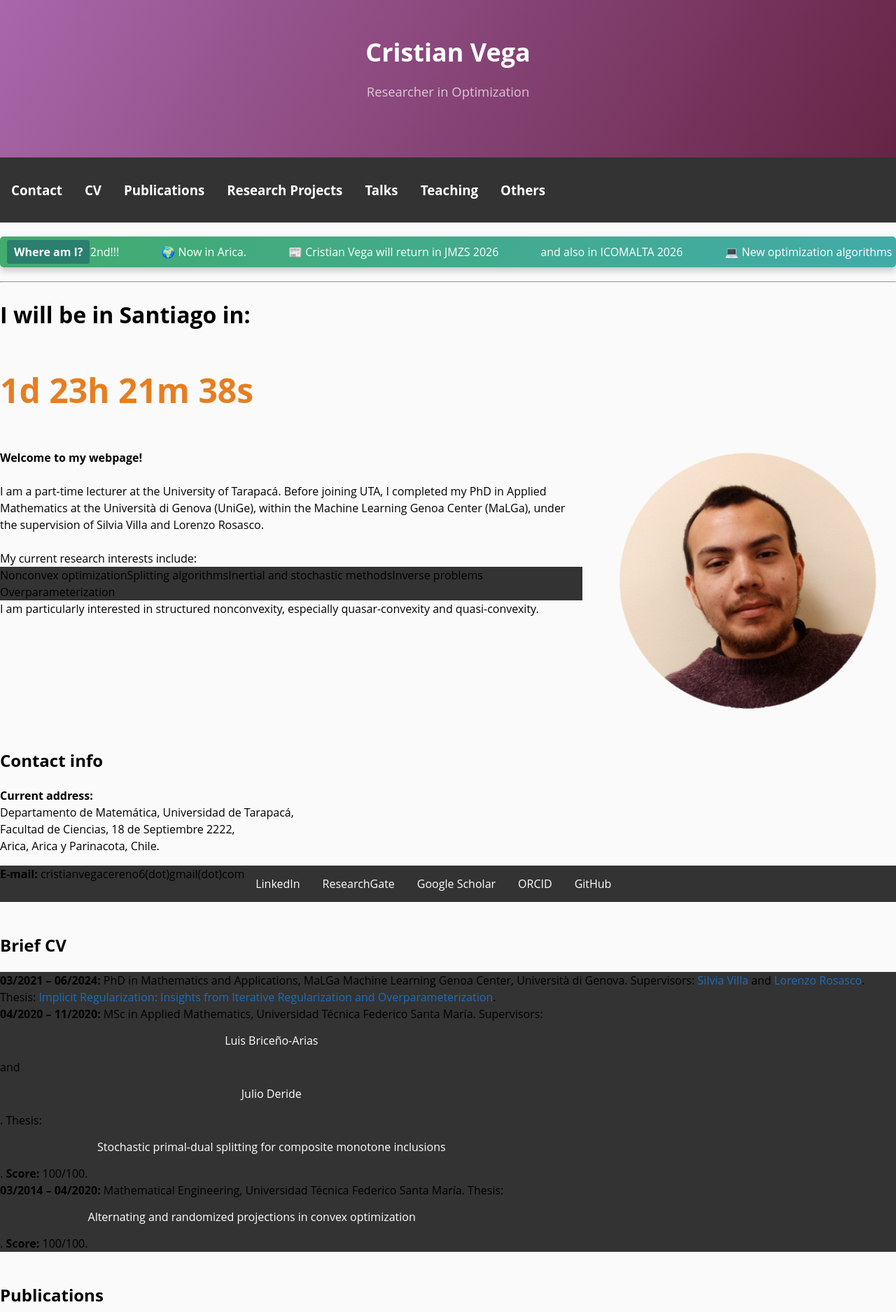
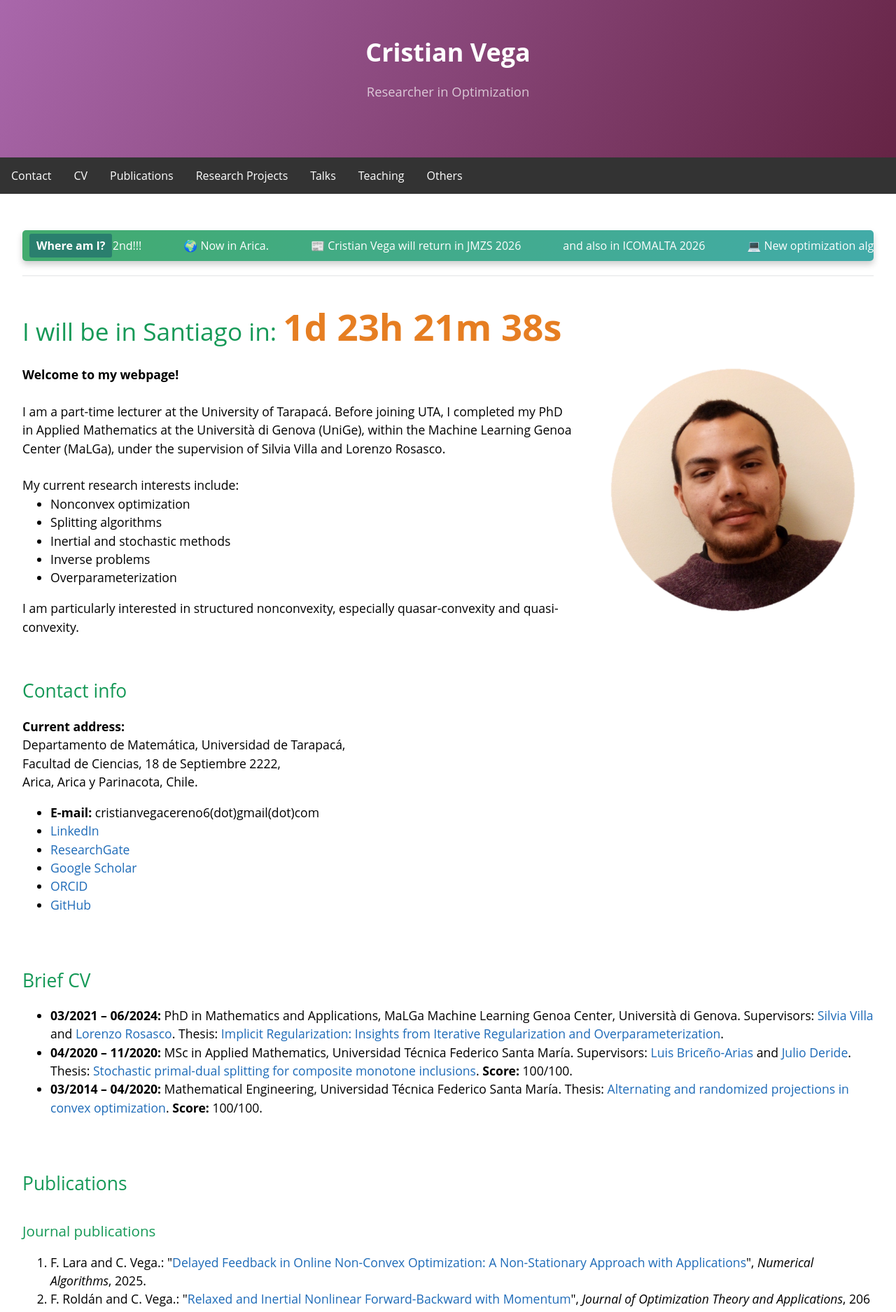
Before and after one commit to cristianvega1995/cristianvega1995.github.io, a Jekyll site: the page index.html, which Jekyll copies as it is, in a window 1280 px wide. Shown: the top 1875 px of the page at 70% size. Built offline with Jekyll 4.4.1, drawn with Linux system fonts in a browser that asks for light colours.

Commit message:
Update index.html

```diff
--- a/index.html
+++ b/index.html
@@ -52,28 +52,16 @@
             margin-left: 1rem;
         }
         @media screen and (min-width: 86em) {
-            .btn {
-                padding: 0.75rem 1rem;
-            }
+            .btn { padding: 0.75rem 1rem; }
         }
         @media screen and (min-width: 42em) and (max-width: 86em) {
-            .btn {
-                padding: 0.6rem 0.9rem;
-                font-size: 0.9rem;
-            }
+            .btn { padding: 0.6rem 0.9rem; font-size: 0.9rem; }
         }
         @media screen and (max-width: 42em) {
-            .btn {
-                display: block;
-                width: 100%;
-                padding: 0.75rem;
-                font-size: 0.9rem;
+            .btn { display: block; width: 100%; padding: 0.75rem; font-size: 0.9rem; }
+            .btn + .btn { margin-top: 1rem; margin-left: 0; }
         }
-            .btn + .btn {
-                margin-top: 1rem;
-                margin-left: 0;
-            }
-        }
+
         .page-header {
             color: #fff;
             text-align: center;
@@ -82,62 +70,63 @@
             padding: 5rem 6rem;
         }
         @media screen and (min-width: 86em) {
-            .page-header {
-                padding: 5rem 6rem;
-            }
+            .page-header { padding: 5rem 6rem; }
         }
         @media screen and (min-width: 42em) and (max-width: 86em) {
-            .page-header {
-                padding: 3rem 4rem;
-            }
+            .page-header { padding: 3rem 4rem; }
         }
         @media screen and (max-width: 42em) {
-            .page-header {
-                padding: 2rem 1rem;
+            .page-header { padding: 2rem 1rem; }
         }
-        }
+
         .project-name {
             margin-top: 0;
             margin-bottom: 0.1rem;
             font-size: 3.25rem;
             font-weight: 700;
         }
-        @media screen and (min-width: 86em) {
-            .project-name {
-                font-size: 3.25rem;
-            }
-        }
-        @media screen and (min-width: 42em) and (max-width: 86em) {
-            .project-name {
-                font-size: 2.25rem;
-            }
-        }
-        @media screen and (max-width: 42em) {
-            .project-name {
-                font-size: 1.75rem;
-            }
-        }
+        @media screen and (min-width: 86em) { .project-name { font-size: 3.25rem; } }
+        @media screen and (min-width: 42em) and (max-width: 86em) { .project-name { font-size: 2.25rem; } }
+        @media screen and (max-width: 42em) { .project-name { font-size: 1.75rem; } }
+
         .project-tagline {
             margin-bottom: 2rem;
             font-weight: normal;
             opacity: 0.7;
             font-size: 1.25rem;
         }
-        @media screen and (min-width: 86em) {
-            .project-tagline {
-                font-size: 1.25rem;
+        @media screen and (min-width: 86em) { .project-tagline { font-size: 1.25rem; } }
+        @media screen and (min-width: 42em) and (max-width: 86em) { .project-tagline { font-size: 1.15rem; } }
+        @media screen and (max-width: 42em) { .project-tagline { font-size: 1rem; } }
+
+        /* ===== FIXED: scoped nav styles so they don't affect page lists ===== */
+        nav ul {
+            list-style-type: none;
+            margin: 0;
+            padding: 0;
+            overflow: hidden;
+            background-color: #333333;
         }
+        nav ul li {
+            float: left;
         }
-        @media screen and (min-width: 42em) and (max-width: 86em) {
-            .project-tagline {
-                font-size: 1.15rem;
+        nav ul li a {
+            display: block;
+            color: white;
+            text-align: center;
+            padding: 14px 16px;
+            text-decoration: none;
         }
+        nav ul li a:hover {
+            background-color: #111111;
         }
-        @media screen and (max-width: 42em) {
-            .project-tagline {
+        nav ul li a h3 {
+            margin: 0;
             font-size: 1rem;
+            font-weight: normal;
         }
-        }
+
+        /* ===== Main content: full width, no margins ===== */
         .main-content {
             width: 100%;
             max-width: 100%;
@@ -148,21 +137,15 @@
             box-shadow: none;
         }
         @media screen and (min-width: 86em) {
-    .main-content {
-        max-width: 100%;
-        padding: 2rem;
-    }
+            .main-content { max-width: 100%; padding: 2rem; }
         }
         @media screen and (min-width: 42em) and (max-width: 86em) {
-    .main-content {
-        padding: 2rem;
-    }
+            .main-content { padding: 2rem; }
         }
         @media screen and (max-width: 42em) {
-    .main-content {
-        padding: 1rem;
+            .main-content { padding: 1rem; }
         }
-}
+
         .main-content h1,
         .main-content h2,
         .main-content h3,
@@ -174,9 +157,7 @@
             font-weight: normal;
             color: #159957;
         }
-        .main-content p {
-            margin-bottom: 1em;
-        }
+        .main-content p { margin-bottom: 1em; }
         .main-content code {
             padding: 2px 4px;
             font-family: Consolas, "Liberation Mono", Menlo, Courier, monospace;
@@ -197,242 +178,90 @@
             border-radius: 0.3rem;
         }
         .main-content pre > code {
-            padding: 0;
-            margin: 0;
-            font-size: 0.9rem;
-            color: #567482;
-            word-break: normal;
-            white-space: pre;
-            background: transparent;
-            border: 0;
+            padding: 0; margin: 0; font-size: 0.9rem; color: #567482;
+            word-break: normal; white-space: pre; background: transparent; border: 0;
         }
-        .main-content .highlight {
-            margin-bottom: 1rem;
-        }
-        .main-content .highlight pre {
-            margin-bottom: 0;
-            word-break: normal;
-        }
+        .main-content .highlight { margin-bottom: 1rem; }
+        .main-content .highlight pre { margin-bottom: 0; word-break: normal; }
         .main-content .highlight pre,
         .main-content pre {
-            padding: 0.8rem;
-            overflow: auto;
-            font-size: 0.9rem;
-            line-height: 1.45;
-            border-radius: 0.3rem;
-            -webkit-overflow-scrolling: touch;
+            padding: 0.8rem; overflow: auto; font-size: 0.9rem;
+            line-height: 1.45; border-radius: 0.3rem; -webkit-overflow-scrolling: touch;
         }
         .main-content pre code,
         .main-content pre tt {
-            display: inline;
-            max-width: initial;
-            padding: 0;
-            margin: 0;
-            overflow: initial;
-            line-height: inherit;
-            word-wrap: normal;
-            background-color: transparent;
-            border: 0;
+            display: inline; max-width: initial; padding: 0; margin: 0;
+            overflow: initial; line-height: inherit; word-wrap: normal;
+            background-color: transparent; border: 0;
         }
-        .main-content pre code:before,
-        .main-content pre code:after,
-        .main-content pre tt:before,
-        .main-content pre tt:after {
-            content: normal;
-        }
-        .main-content ul,
-        .main-content ol {
-            margin-top: 0;
-        }
+        .main-content pre code:before, .main-content pre code:after,
+        .main-content pre tt:before, .main-content pre tt:after { content: normal; }
+        .main-content ul, .main-content ol { margin-top: 0; }
         .main-content blockquote {
-            padding: 0 1rem;
-            margin-left: 0;
-            color: #819198;
+            padding: 0 1rem; margin-left: 0; color: #819198;
             border-left: 0.3rem solid #dce6f0;
         }
-        .main-content blockquote > :first-child {
-            margin-top: 0;
+        .main-content blockquote > :first-child { margin-top: 0; }
+        .main-content blockquote > :last-child { margin-bottom: 0; }
+        .main-content table {
+            display: block; width: 100%; overflow: auto;
+            word-break: keep-all; -webkit-overflow-scrolling: touch;
         }
-        .main-content blockquote > :last-child {
-            margin-bottom: 0;
+        .main-content table th { font-weight: bold; }
+        .main-content table th, .main-content table td {
+            padding: 0.5rem 1rem; border: 1px solid #e9ebec;
         }
-        .main-content table {
-            display: block;
-            width: 100%;
-            overflow: auto;
-            word-break: normal;
-            word-break: keep-all;
-            -webkit-overflow-scrolling: touch;
+        .main-content dl { padding: 0; }
+        .main-content dl dt { padding: 0; margin-top: 1rem; font-size: 1rem; font-weight: bold; }
+        .main-content dl dd { padding: 0; margin-bottom: 1rem; }
+        .main-content hr {
+            height: 2px; padding: 0; margin: 1rem 0;
+            background-color: #eff0f1; border: 0;
         }
-        .main-content table th {
-            font-weight: bold;
+
+        .site-footer {
+            padding-top: 2rem; margin-top: 2rem;
+            border-top: solid 1px #eff0f1; color: #819198; text-align: center;
         }
-        .main-content table th,
-        .main-content table td {
-            padding: 0.5rem 1rem;
-            border: 1px solid #e9ebec;
-        }
-        .main-content dl {
-            padding: 0;
-        }
-        .main-content dl dt {
-            padding: 0;
-            margin-top: 1rem;
-            font-size: 1rem;
-            font-weight: bold;
-        }
-        .main-content dl dd {
-            padding: 0;
-            margin-bottom: 1rem;
-        }
-        .main-content hr {
-            height: 2px;
-            padding: 0;
-            margin: 1rem 0;
-            background-color: #eff0f1;
-            border: 0;
-        }
-        .site-footer {
-            padding-top: 2rem;
-            margin-top: 2rem;
-            border-top: solid 1px #eff0f1;
-            color: #819198;
-            text-align: center;
-        }
-        .site-footer a {
-            color: #819198;
-        }
-        .site-footer a:hover {
-            color: #606c71;
-        }
-        @media screen and (min-width: 86em) {
-            .site-footer {
-                padding-top: 2rem;
-                margin-top: 2rem;
-                font-size: 1rem;
-            }
-        }
-        @media screen and (min-width: 42em) and (max-width: 86em) {
-            .site-footer {
-                padding-top: 1.5rem;
-                margin-top: 1.5rem;
-                font-size: 1rem;
-            }
-        }
-        @media screen and (max-width: 42em) {
-            .site-footer {
-                padding-top: 1rem;
-                margin-top: 1rem;
-                font-size: 0.9rem;
-            }
-        }
-        /* Custom table for navigation */
-        .nav-table {
-            width: 100%;
-            border-collapse: collapse;
-            margin-bottom: 1rem;
-        }
-        .nav-table td {
-            border: none;
-            text-align: center;
-            padding: 0.5rem;
-        }
-        .nav-table a {
-            color: #1e6bb8;
-        }
+        .site-footer a { color: #819198; }
+        .site-footer a:hover { color: #606c71; }
+        @media screen and (min-width: 86em) { .site-footer { padding-top: 2rem; margin-top: 2rem; font-size: 1rem; } }
+        @media screen and (min-width: 42em) and (max-width: 86em) { .site-footer { padding-top: 1.5rem; margin-top: 1.5rem; font-size: 1rem; } }
+        @media screen and (max-width: 42em) { .site-footer { padding-top: 1rem; margin-top: 1rem; font-size: 0.9rem; } }
+
         /* Intro image styling */
-        .intro-table img {
-            max-width: 100%;
-            border-radius: 5px;
-        }
-        #demo {
-            font-size: 1.5em;
-            font-weight: bold;
-            color: #e67e22;
-        }
+        .intro-table img { max-width: 100%; border-radius: 5px; }
+
+        #demo { font-size: 1.5em; font-weight: bold; color: #e67e22; }
 
         /* ===== News Ticker Styles ===== */
         .news-container {
-            width: 100%;
-            max-width: 100%;
-            overflow: hidden;
-            background: linear-gradient(120deg, #42ab6d, #42aba9); /* matches header */
-            padding: 10px 0;
-            position: relative;
-            border-radius: 5px;
-            box-shadow: 0px 5px 10px rgba(0, 0, 0, 0.2);
-            margin: 20px 0;
+            width: 100%; max-width: 100%; overflow: hidden;
+            background: linear-gradient(120deg, #42ab6d, #42aba9);
+            padding: 10px 0; position: relative; border-radius: 5px;
+            box-shadow: 0px 5px 10px rgba(0,0,0,0.2); margin: 20px 0;
         }
         .news-title {
-            position: absolute;
-            left: 10px;
-            top: 50%;
-            transform: translateY(-50%);
-            font-size: 16px;
-            font-weight: bold;
-            color: white;
-            background: #2a7f6e; /* darker shade from gradient */
-            padding: 5px 10px;
-            border-radius: 3px;
-            z-index: 2;
+            position: absolute; left: 10px; top: 50%; transform: translateY(-50%);
+            font-size: 16px; font-weight: bold; color: white;
+            background: #2a7f6e; padding: 5px 10px; border-radius: 3px; z-index: 2;
         }
         .news-ticker-wrapper {
-            display: flex;
-            overflow: hidden;
-            width: 100%;
-            margin-left: 130px; /* space for fixed title */
+            display: flex; overflow: hidden; width: 100%; margin-left: 130px;
         }
         .news-ticker {
-            display: flex;
-            white-space: nowrap;
+            display: flex; white-space: nowrap;
             animation: scroll 25s linear infinite;
         }
-        .news-ticker span {
-            padding: 0 30px;
-            color: white;
-            font-size: 16px;
-            font-weight: 500;
-        }
+        .news-ticker span { padding: 0 30px; color: white; font-size: 16px; font-weight: 500; }
         @keyframes scroll {
             from { transform: translateX(0); }
             to { transform: translateX(-50%); }
         }
-        /* Responsive fix for small screens */
         @media screen and (max-width: 42em) {
-            .news-ticker-wrapper {
-                margin-left: 100px;
-            }
-            .news-title {
-                font-size: 14px;
-                padding: 4px 8px;
-            }
-            .news-ticker span {
-                padding: 0 20px;
-                font-size: 14px;
-            }
-        }
-        ul {
-  list-style-type: none;
-  margin: 0;
-  padding: 0;
-  overflow: hidden;
-  background-color: #333333;
-}
-
-ul li {
-  float: left;
-}
-
-ul li a {
-  display: block;
-  color: white;
-  text-align: center;
-  padding: 14px 16px;
-  text-decoration: none;
-}
-
-ul li a:hover {
-  background-color: #111111;
+            .news-ticker-wrapper { margin-left: 100px; }
+            .news-title { font-size: 14px; padding: 4px 8px; }
+            .news-ticker span { padding: 0 20px; font-size: 14px; }
         }
     </style>
 </head>
@@ -441,51 +270,38 @@ ul li a:hover {
 <header class="page-header">
     <h1 class="project-name">Cristian Vega</h1>
     <h2 class="project-tagline">Researcher in Optimization</h2>
-    <!-- Optional buttons – you can add links later if you want -->
-    <!--
-    <a href="#" class="btn">CV</a>
-    <a href="#" class="btn">Publications</a>
-    -->
 </header>
+
+<!-- ===== FIXED: nav li closing tags were </li> not <li>, and h3 margins cleaned up ===== -->
 <nav>
     <ul>
-    <li><a href="#cont"><h3>Contact</h3></a><li>
-    <li><a href="#cv"><h3>CV</h3></a><li>
-    <li><a href="#publ"><h3>Publications</h3></a><li>
-    <li><a href="#research"><h3>Research Projects</h3></a><li>
-    <li><a href="#talks"><h3>Talks</h3></a><li>
-    <li><a href="#teach"><h3>Teaching</h3></a><li>
-    <li><a href="#others"><h3>Others</h3></a><li>
+        <li><a href="#cont"><h3>Contact</h3></a></li>
+        <li><a href="#cv"><h3>CV</h3></a></li>
+        <li><a href="#publ"><h3>Publications</h3></a></li>
+        <li><a href="#research"><h3>Research Projects</h3></a></li>
+        <li><a href="#talks"><h3>Talks</h3></a></li>
+        <li><a href="#teach"><h3>Teaching</h3></a></li>
+        <li><a href="#others"><h3>Others</h3></a></li>
     </ul>
 </nav>
-<!--table>
-  <tr>
-    <td style="border:none"><a href="#cont"><h3>Contact</h3></a></td>
-    <td style="border:none"><a href="#cv"><h3>CV</h3></a></td>
-    <td style="border:none"><a href="#publ"><h3>Publications</h3></a></td>
-    <td style="border:none"><a href="#research"><h3>Research Projects</h3></a></td>
-    <td style="border:none"><a href="#talks"><h3>Talks</h3></a></td>
-    <td style="border:none"><a href="#teach"><h3>Teaching</h3></a></td>
-    <td style="border:none"><a href="#others"><h3>Others</h3></a></td>
-  </tr>
-</table>
+
+<!-- ===== FIXED: <main> was trapped inside a broken HTML comment ===== -->
 <main class="main-content">
-<!-- Navigation -->
-<!-- ===== NEWS TICKER (integrated) ===== -->
+
+<!-- ===== NEWS TICKER ===== -->
 <div class="news-container">
     <span class="news-title">Where am I?</span>
     <div class="news-ticker-wrapper">
         <div class="news-ticker" id="news-ticker"></div>
     </div>
 </div>
+
 <hr>
 
 <!-- Countdown timer -->
-<h1>I will be in Santiago in: <p id="demo"></p></h1>
-
+<h1>I will be in Santiago in: <span id="demo"></span></h1>
 
 <!-- Main intro with photo -->
-<!-- Fixed intro with flexbox (responsive, no layout errors) -->
 <div style="display: flex; gap: 2rem; align-items: flex-start; flex-wrap: wrap;">
     <div style="flex: 2; min-width: 280px;">
         <b>Welcome to my webpage!</b><br><br>
@@ -529,7 +345,8 @@ Arica, Arica y Parinacota, Chile.</p>
 
 <!-- Brief CV -->
 <h2 id="cv">Brief CV</h2>
-<ul
+<!-- FIXED: was <ul missing the closing > -->
+<ul>
     <li><strong>03/2021 – 06/2024:</strong> PhD in Mathematics and Applications, MaLGa Machine Learning Genoa Center, Università di Genova. Supervisors: <a href="https://rubrica.unige.it/personale/UkNHXVlo">Silvia Villa</a> and <a href="https://web.mit.edu/lrosasco/www/">Lorenzo Rosasco</a>. Thesis: <a href="https://tesidottorato.depositolegale.it/bitstream/20.500.14242/157194/1/phdunige_4963312.pdf">Implicit Regularization: Insights from Iterative Regularization and Overparameterization</a>.</li>
     <li><strong>04/2020 – 11/2020:</strong> MSc in Applied Mathematics, Universidad Técnica Federico Santa María. Supervisors: <a href="http://lbriceno.mat.utfsm.cl/">Luis Briceño-Arias</a> and <a href="https://sites.google.com/view/deride-home">Julio Deride</a>. Thesis: <a href="https://repositorio.usm.cl/server/api/core/bitstreams/93020de3-e1d0-42fe-9b58-7c2486c1930f/content">Stochastic primal-dual splitting for composite monotone inclusions</a>. <strong>Score:</strong> 100/100.</li>
     <li><strong>03/2014 – 04/2020:</strong> Mathematical Engineering, Universidad Técnica Federico Santa María. Thesis: <a href="https://repositorio.usm.cl/server/api/core/bitstreams/93020de3-e1d0-42fe-9b58-7c2486c1930f/content">Alternating and randomized projections in convex optimization</a>. <strong>Score:</strong> 100/100.</li>
@@ -632,6 +449,7 @@ Arica, Arica y Parinacota, Chile.</p>
 <ul>
     <li>Optimization, Functional Analysis, Real Analysis, Integral Calculus, and Differential Calculus</li>
 </ul>
+
 <h2 id="others">Others</h2>
 
 <!-- Weather widgets -->
@@ -642,14 +460,13 @@ Arica, Arica y Parinacota, Chile.</p>
     <iframe src="https://www.tutiempo.net/s-widget/app/?LocId=55660&sc=1" scrolling="no" frameborder="0" style="border:none; overflow:hidden; width:300px; height:411px;" allowtransparency="true"></iframe>
 </div>
 
-
-<!-- Economic Indicators – will be filled by JavaScript -->
+<!-- Economic Indicators -->
 <div id="indicators" class="indicators">
     <h3>📊 Chilean Economic Indicators</h3>
     <p>Cargando...</p>
 </div>
 
-<!-- JavaScript for countdown, news ticker, and indicators -->
+<!-- JavaScript for countdown, news ticker -->
 <script>
 // Countdown timer
 var countDownDate = new Date("April 2, 2026 02:35:00").getTime();
```
Also changed, not shown: other parts of index.html (+3 -25 lines). Lines whose indentation alone changed are shown as unchanged.
